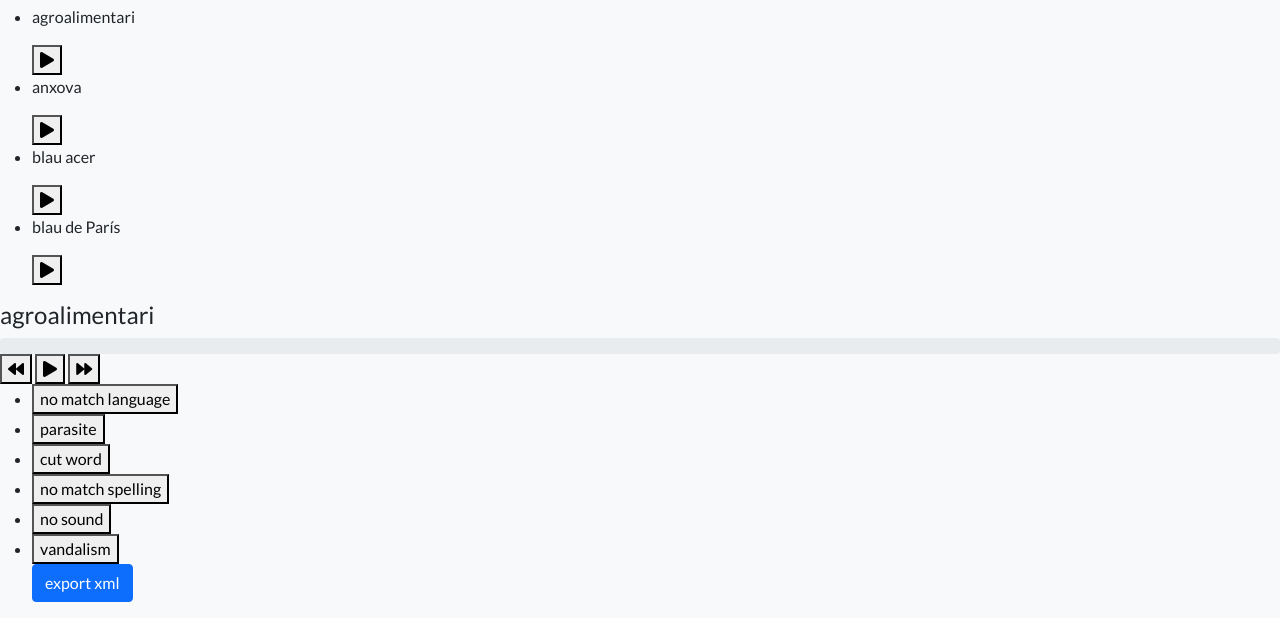
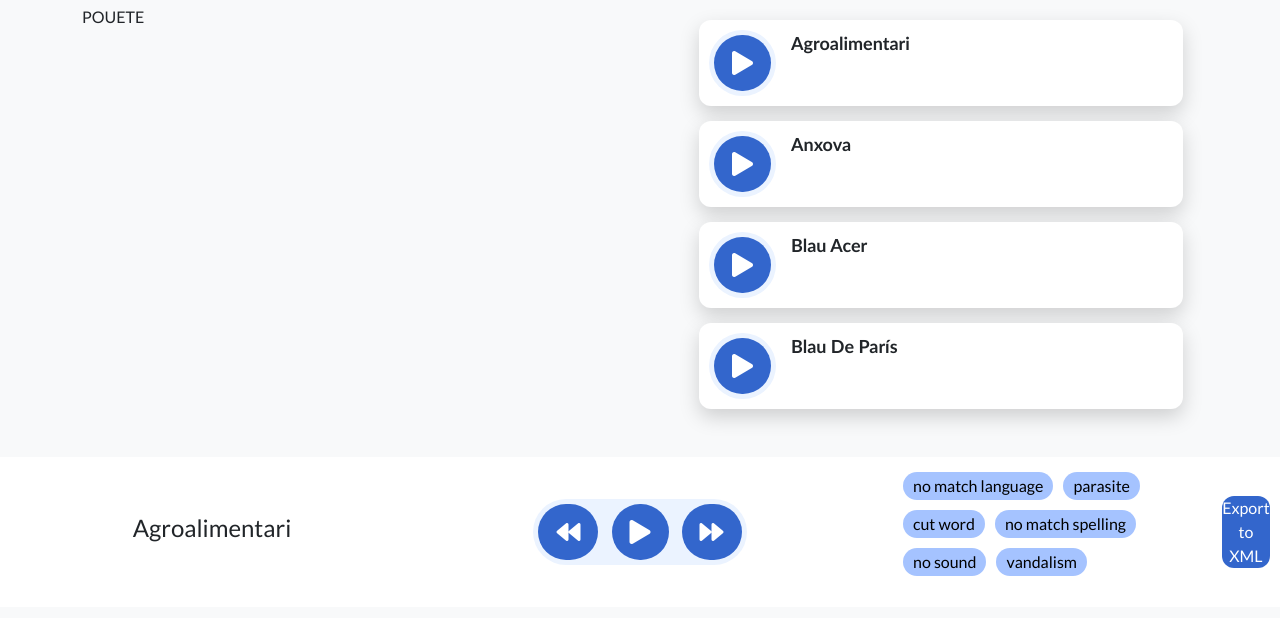
Before and after one commit to karlaprzbr/m2-workshop-1, a plain HTML site: page src/audioPlayer.html in a window 1280 px wide. Shown: the part 193-811 px from the top of the page. Drawn offline with nearby package versions, Linux system fonts and the light colour scheme.

Commit message:
(UPDATE) Audio-CSS - Bozo veut prendre un pause car elle a fait tout le CSS de cette page

```diff
--- a/src/audioPlayer.html
+++ b/src/audioPlayer.html
@@ -19,25 +19,34 @@
 <body>
   <header id="audio-navbar"></header>
 
+  <div class="container col-sm-12">
+    <div class="row">
+
+      <div class="form col-sm-6"> POUETE </div>
+
     <!-- LECTURE INDIVIDUELLE LISTE-->
-  <div class="music-container" id="music-container-id">
+      <div class="music-list-container col-sm-6" id="music-container-id">
         <div id="players-container">
           <ul id="player-list"></ul>
         </div>
       </div>
 
+    </div>
+  </div>
+
   <!-- LECTURE CONTINUE -->
-  <div class="music-container" id="music-container">
-
-    <div class="music-info">
+  <div class="music-container col-sm-12 fixed-bottom" id="music-container">
+    <div class="row">
+      <div class="music-info col-sm-4">
 
         <h4 id="title"></h4>
 
-      <div class="progress-container" id="progress-container">
+        <!--<div class="progress-container" id="progress-container">
           <div class="progress" id="progress"></div>
-      </div>
+        </div>-->
       </div>
 
+      <div class="controls-music col-sm-4">
         <audio src="" id="audio"></audio>
 
         <div class="navigation">
@@ -53,7 +62,8 @@
             <i class="fas fa-forward"></i>
           </button>
         </div>
-
+      </div>
+      <div class="tags-container col-sm-4">
         <ul class="tags">
           <li class="tag-item"><button class="tag no-match-language">no match language</button></li>
           <li class="tag-item"><button class="tag parasite">parasite</button></li>
@@ -61,9 +71,10 @@
           <li class="tag-item"><button class="tag no-match-spelling">no match spelling</button></li>
           <li class="tag-item"><button class="tag no-sound">no sound</button></li>
           <li class="tag-item"><button class="tag vandalisme">vandalism</button> </li>
-      <a class="btn btn-primary" id="export">export xml</a>
         </ul>
-
+        <a class="xml-link" id="export">Export to XML</a>
+      </div>
+    </div>
   </div>
 
 
--- a/src/css/audioPlayer.css
+++ b/src/css/audioPlayer.css
@@ -2,3 +2,101 @@ html body{
   font-family: 'Lato', sans-serif;
   background-color: #F8F9FA;
 }
+
+.music-list-container ul{
+  list-style: none;
+}
+
+ul#player-list li{
+  display:flex;
+  margin: 15px;
+  padding: 10px;
+  border-radius: 12px;
+
+  background-color: #fff;
+  box-shadow: 0 8px 20px 0 rgba(0,0,0, 0.17);
+}
+
+ul#player-list li p{
+  order: 2;
+  font-family: 'LatoBold', sans-serif;
+  font-size: 18px;
+  margin-left: 15px;
+
+  text-transform: capitalize;
+}
+
+ul#player-list li div.navigation,
+ul#tags li div.navigation,
+div.music-container .controls-music div.navigation{
+  background-color: #EBF3FF;
+  border-radius: 50px;
+}
+
+#player-list li button.action-btn.btn-play,
+div.music-container .controls-music button#play.action-btn,
+div.music-container .controls-music button#prev.action-btn,
+div.music-container .controls-music button#next.action-btn{
+  border: 0;
+  background-color: #3366CC;
+  border-radius: 50px;
+  margin: 5px;
+  padding: 10px 18px;
+  font-size: 24px;
+}
+
+ul#player-list li i,
+div.music-container .controls-music button.action-btn i.fas{
+  color: #FFF;
+}
+
+/* LECTEUR CONTINU */
+.music-container.col-sm-12{
+  background-color: #FFF;
+  padding: 10px;
+}
+
+ul.tags{
+  list-style: none;
+  display:flex;
+  flex-wrap: wrap;
+}
+
+ul.tags li button{
+  width: fit-content;
+  margin: 5px;
+
+  border: 0;
+  background-color: #A5C3FF;
+  padding: 2px 10px;
+  border-radius: 20px;
+}
+
+.xml-link{
+  display: block;
+  text-align: center;
+
+  text-decoration: none;
+  background-color: #3366CC;
+  border-radius: 12px;
+  color: #FFF;
+}
+
+.xml-link:hover{
+  color: #fff;
+  cursor: pointer;
+  text-decoration: none;
+}
+
+div.music-info.col-sm-4,
+div.music-container .col-sm-4{
+  display: flex;
+  align-items: center;
+}
+div.music-container .col-sm-4{
+  justify-content: center;
+}
+
+div.music-info.col-sm-4 h4{
+  text-transform: capitalize;
+}
```
Lines whose indentation alone changed are shown as unchanged.
